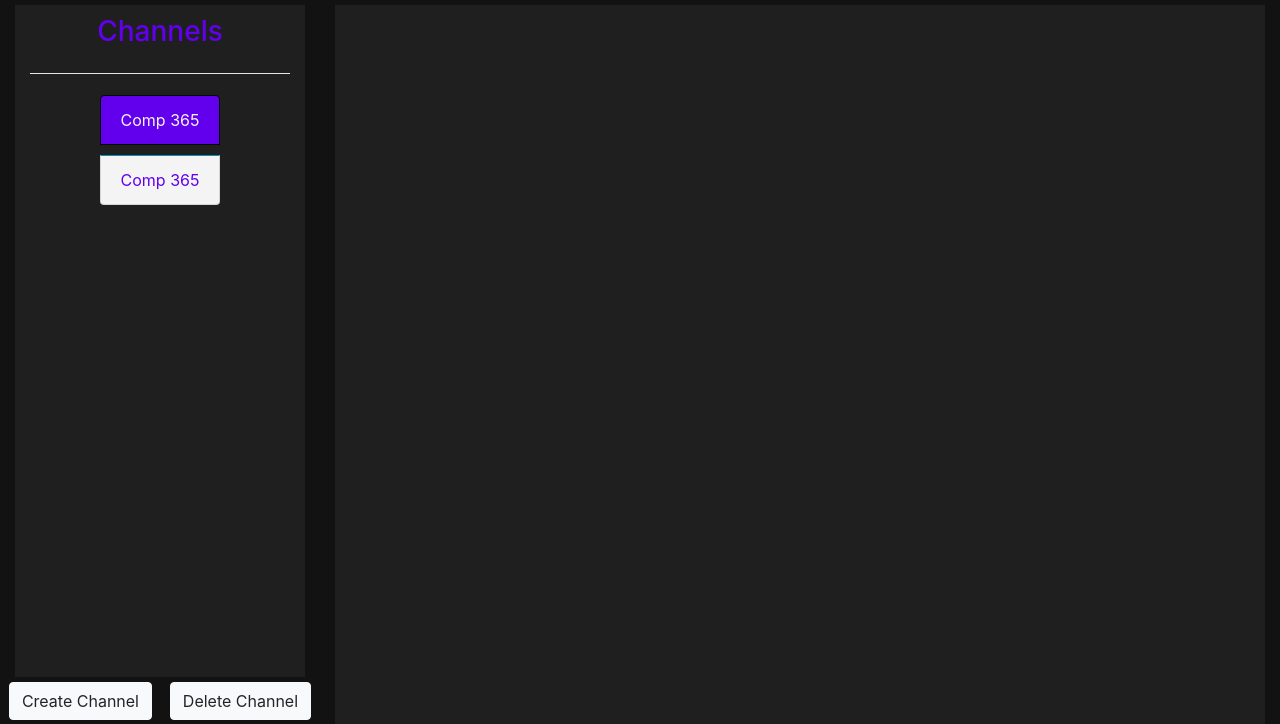
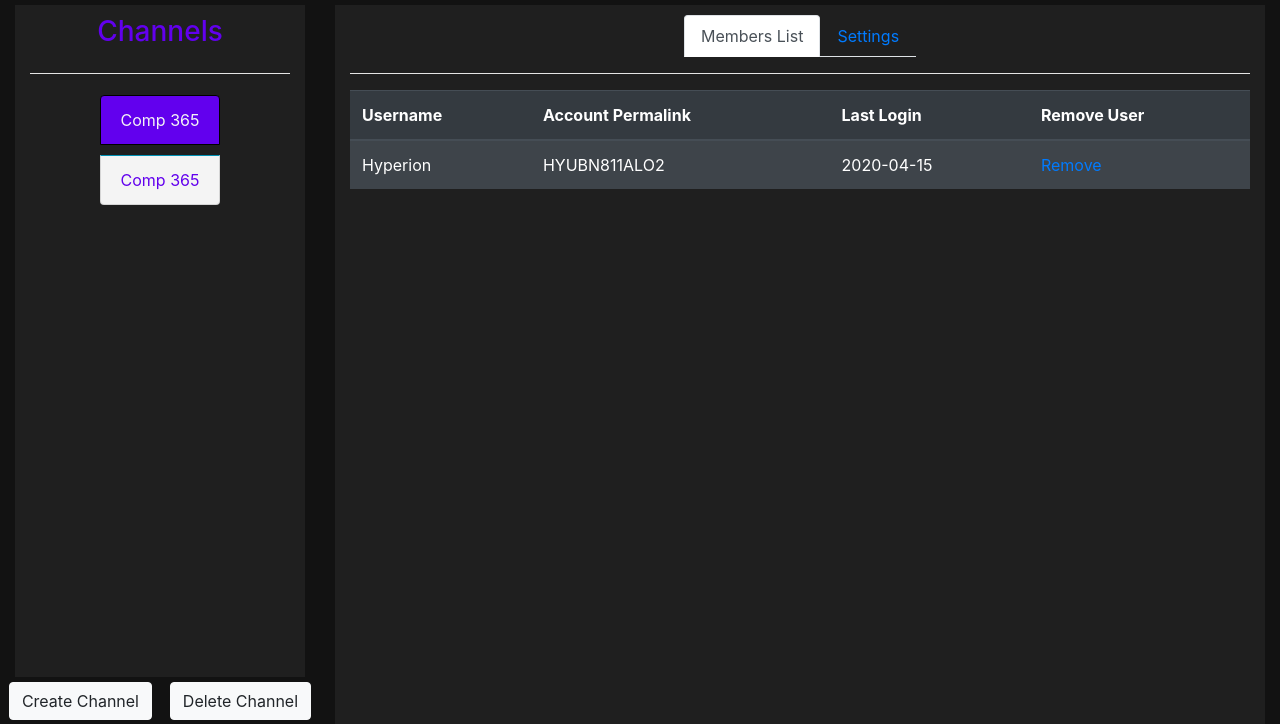
Before and after one commit to mastrHyperion98/SOEN287_Project, a Flask app: page /channels in a window 1280 px wide. Shown: the part 57-781 px from the top of the page. Run offline with Flask 2, Linux system fonts and the light colour scheme; some libraries are stand-ins or nearby versions.

Commit message:
Channels -- members jina2 generation complete

```diff
--- a/A2/app.py
+++ b/A2/app.py
@@ -1,5 +1,5 @@
 import os
-
+import json
 from flask import Flask, render_template, url_for, redirect, request, session, current_app, send_from_directory, \
     send_file
 
@@ -47,7 +47,10 @@ def account_settings():
 
 @app.route('/channels')
 def channels():
-    return render_template("Channels.html")
+    json_str = '''[{"user_name": "Hyperion", "permalink": "HYUBN811ALO2", "last_login": "2020-04-15"}]'''
+
+    user = json.loads(json_str)
+    return render_template("Channels.html", users = user)
 
 
 @app.route('/download/<string:permalink>')
--- a/A2/templates/Channels.html
+++ b/A2/templates/Channels.html
@@ -34,9 +34,48 @@
     </div>
     <div class="col-sm-9 ">
         <div id="channel_settings" class="container-fluid overflow-auto">
-
+            <div class="row d-flex justify-content-center">
+                <nav>
+                    <div class="nav nav-tabs" id="nav-tab" role="tablist">
+                        <a class="nav-item nav-link active" id="nav-members-tab" data-toggle="tab" href="#nav-members" role="tab" aria-controls="nav-home" aria-selected="true">Members List</a>
+                        <a class="nav-item nav-link" id="nav-settings-tab" data-toggle="tab" href="#nav-settings" role="tab" aria-controls="nav-profile" aria-selected="false">Settings</a>
+                    </div>
+                </nav>
+            </div>
+             <hr/>
+                <div class="tab-content" id="nav-tabContent">
+                  <div class="tab-pane fade show active" id="nav-members" role="tabpanel" aria-labelledby="nav-home-tab">
+                      <div class="table-responsive">
+                        <table class="table table-striped table-dark" >
+                            <thead>
+                            <tr>
+                                <th scope="col">Username</th>
+                                <th scope="col">Account Permalink</th>
+                                <th scope="col">Last Login</th>
+                                <th scope="col">Remove User</th>
+                            </tr>
+                            </thead>
+                            <tbody>
+                            {% for user in users %}
+                            <tr>
+                                <td>{{ user['user_name'] }}</td>
+                                <td>{{ user['permalink'] }}</td>
+                                <td>{{ user['last_login'] }}</td>
+                                <td><a href="/remove_user/{{ user['permalink'] }}">Remove</a></td>
+                            </tr>
+                            {% endfor %}
+                            </tbody>
+                        </table>
+                      </div>
+                  </div>
+                  <div class="tab-pane fade" id="nav-settings" role="tabpanel" aria-labelledby="nav-profile-tab">
+                         <button type="button" class="list-group-item list-group-item-action">
+                            Settings
+                         </button>
+                  </div>
+                </div>
+            </div>
         </div>
-  </div>
 </div>
 </div>
 {%  endblock %}
```
